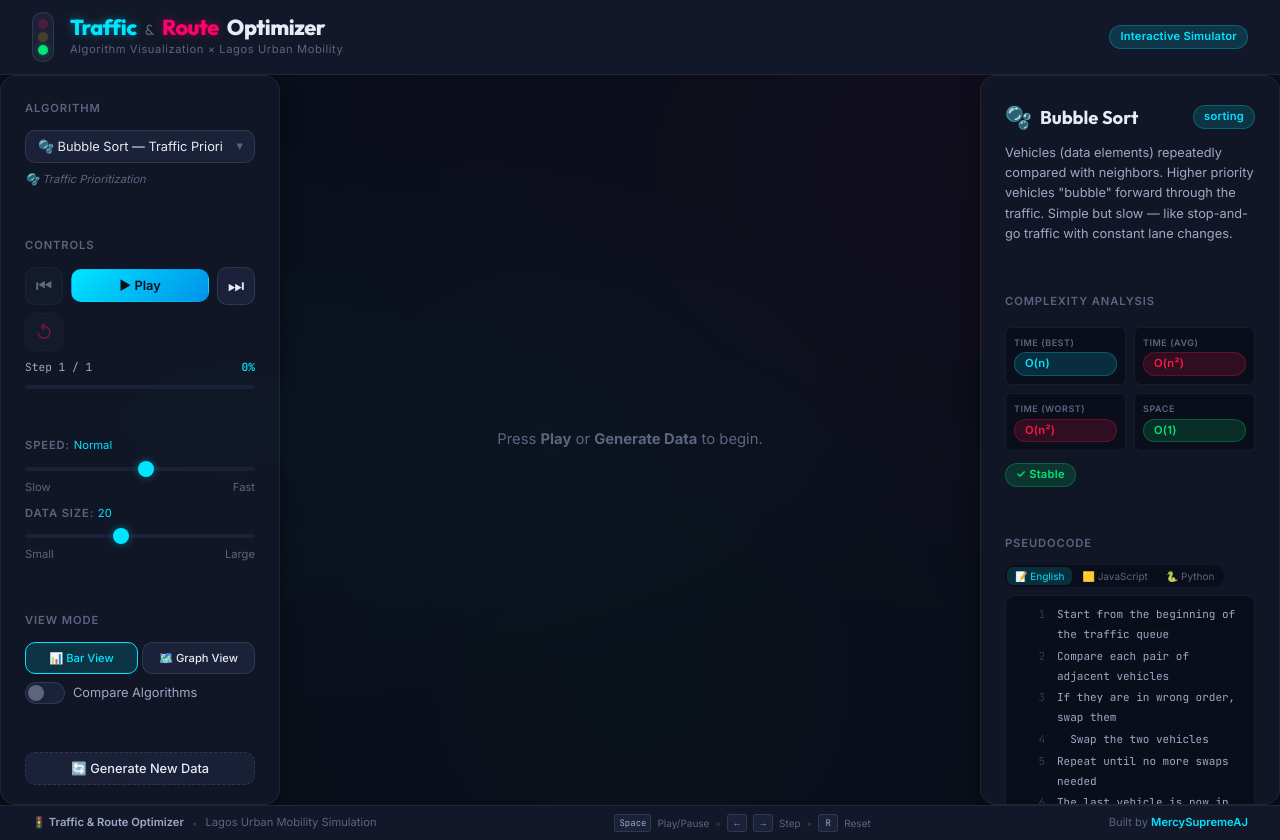
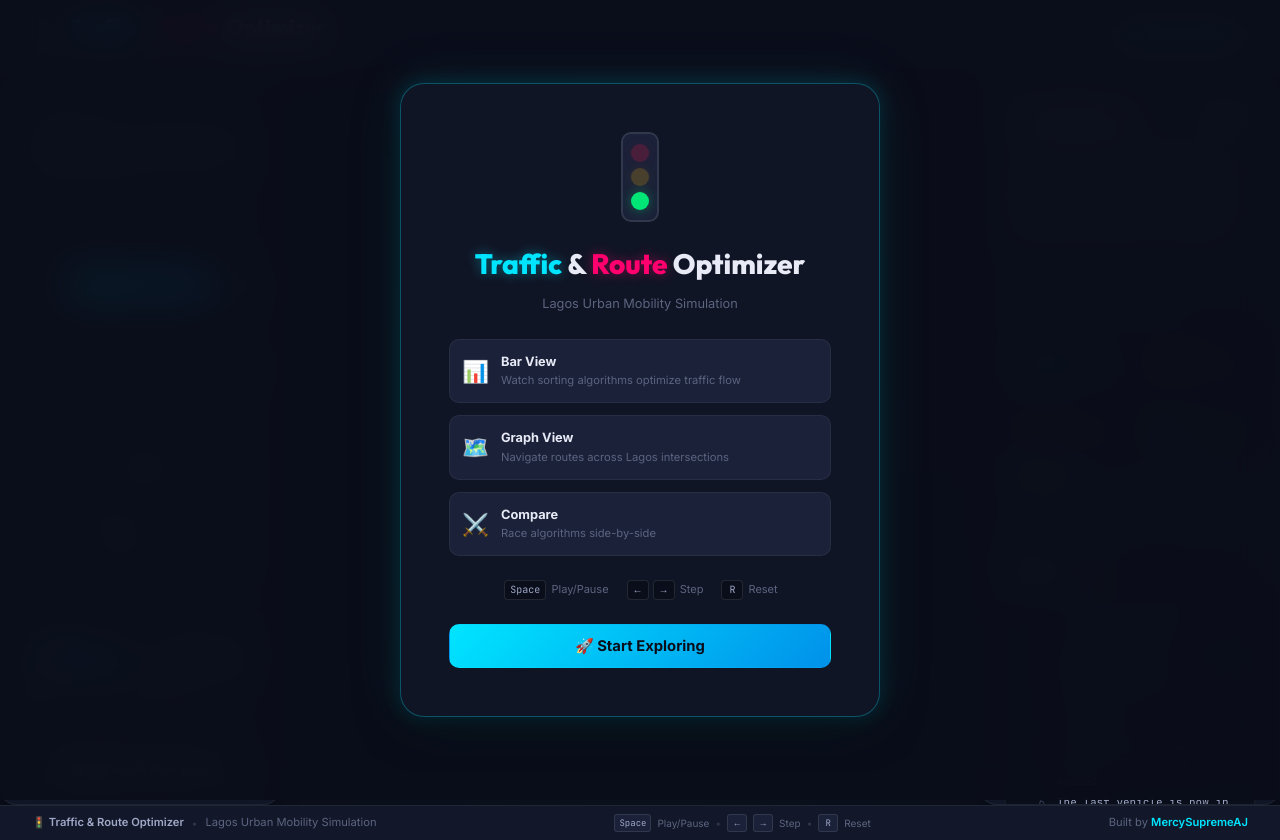
Before and after one commit to MercySupremeAJ/Traffic_and_Route_Optimization_Visualization, a React (Vite) app: page / in a window 1280 px wide. Built offline with nearby package versions, Linux system fonts and the light colour scheme.

Commit message:
feat: Integrate WelcomeOverlay into App as onboarding screen

```diff
--- a/src/App.jsx
+++ b/src/App.jsx
@@ -19,6 +19,7 @@ import ComparisonView from './components/ComparisonView';
 import InfoPanel from './components/InfoPanel';
 import Footer from './components/Footer';
 import StatsBar from './components/StatsBar';
+import WelcomeOverlay from './components/WelcomeOverlay';
 
 import './App.css';
 
@@ -137,6 +138,7 @@ export default function App() {
 
   return (
     <div className="app">
+      <WelcomeOverlay />
       <Header />
       <main className="app-main">
         {/* Left Sidebar: Controls */}
```
